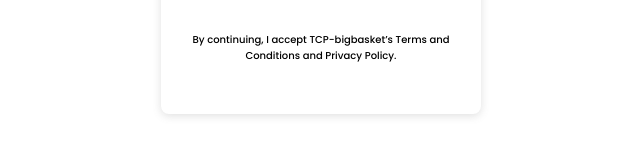
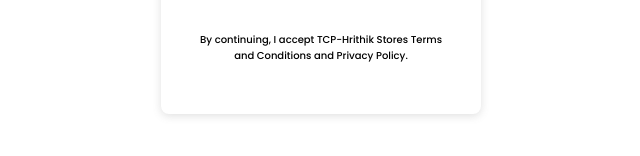
Before and after one commit to BhaskaarRedddy/hrithik-stores-online, a plain HTML site: page otp.html in a window 1280 px wide. Shown: the part 532-688 px from the top of the page, 319-959 px from the left. Drawn offline with Linux system fonts and the light colour scheme.

Commit message:
Update otp.html

```diff
--- a/otp.html
+++ b/otp.html
@@ -18,7 +18,7 @@
         <input type="text" id="name" placeholder="Enter Your Name"><br>
         <input type="text" id="email" placeholder="Enter Your Email"><br>
         <button id="login">CONTINUE</button><br>
-        <P>By continuing, I accept TCP-bigbasket’s
+        <P>By continuing, I accept TCP-Hrithik Stores
             Terms and Conditions and Privacy Policy.
         </P>
     </div>
```
